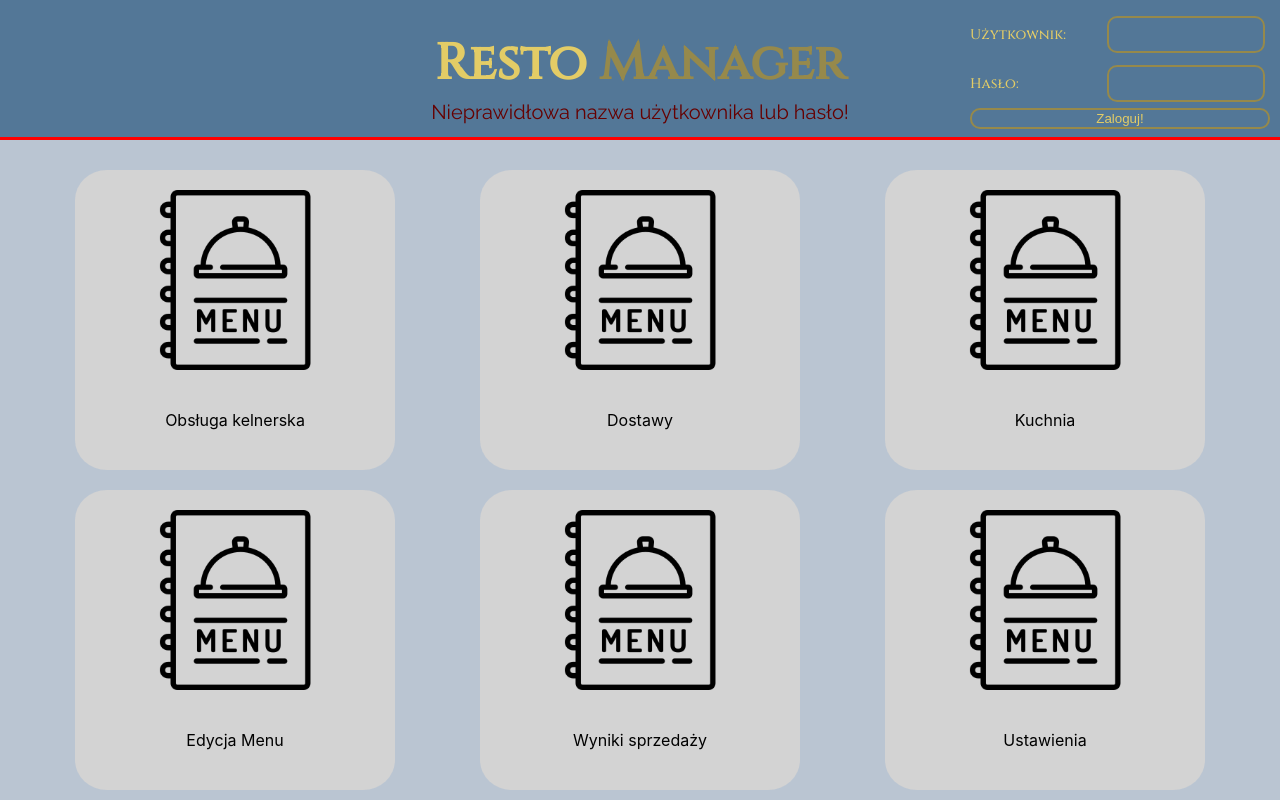
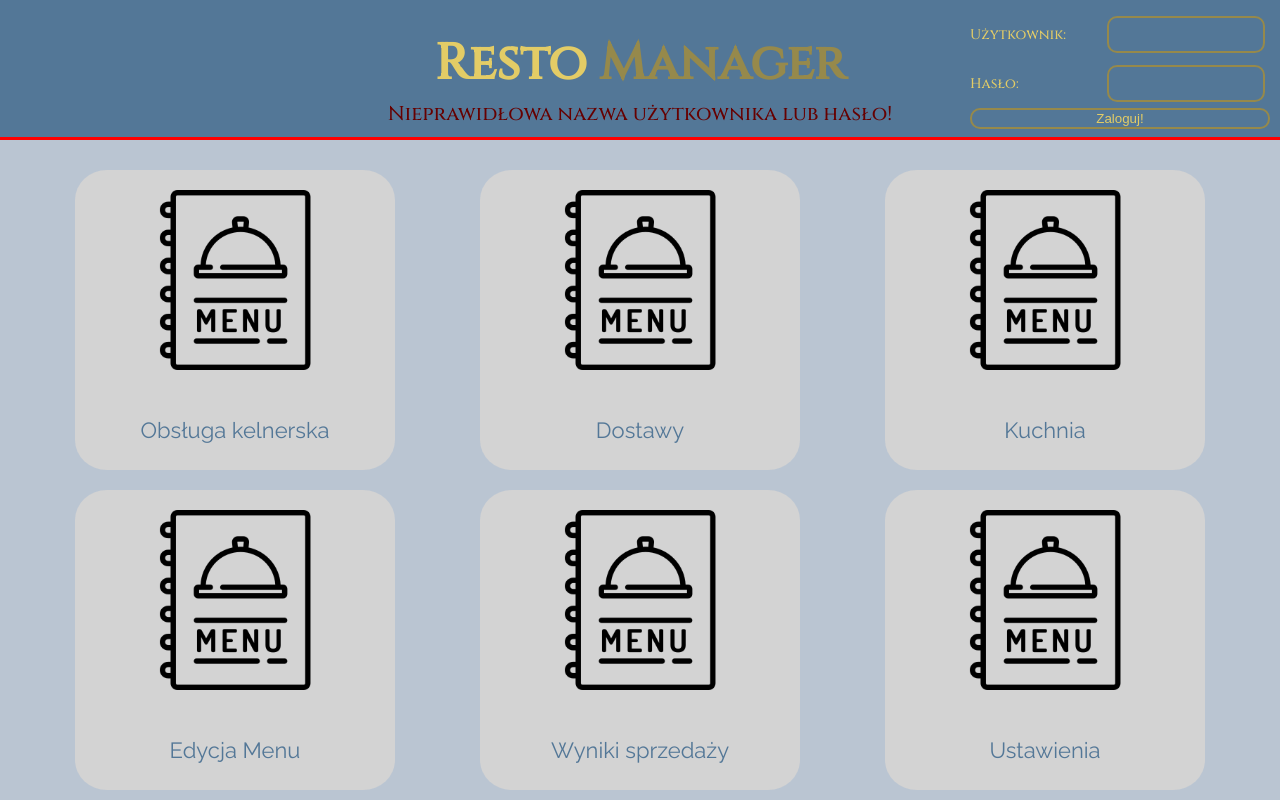
Before and after one commit to ant-st/restomanager, a React (Create React App) app: page / in a window 1280 px wide. Both pictures are taken after a click on the button "Zaloguj!". Built offline with nearby package versions, Linux system fonts and the light colour scheme; no server answers.

Commit message:
Changes: Homepage styling

```diff
--- a/src/App/App.css
+++ b/src/App/App.css
@@ -1,6 +1,7 @@
 body, html, #root, .App {
   height: 100%;
   width: 100%;
+  font-family: Raleway, serif;
 }
 
 .App {
--- a/src/HomePage/homepage.css
+++ b/src/HomePage/homepage.css
@@ -8,19 +8,27 @@
 
 #homepage a {
     text-decoration: none;
-    color: black;
+    color: #E3CC66;
+    font-size: 22px;
+    font-weight: 550;
 }
 
 .menuContainer {
     width: 25%;
     height: 300px;
     margin: 10px;
-    background-color: lightcoral;
+    background-color: #537797;
     border-radius: 10%;
+    transition: box-shadow 0.2s linear, background-color 0.2s linear, color 0.2s linear;
 }
 
-.disabled {
+.menuContainer:hover {
+    box-shadow: 8px 8px 24px 0 rgba(66, 68, 90, 1);;
+}
+
+#homepage a.disabled {
     background-color: lightgray;
+    color: #537797;
 }
 
 .menuContainer img {
--- a/src/Root/root.css
+++ b/src/Root/root.css
@@ -87,14 +87,20 @@ header button:hover {
     width: 0;
 
     color: #660000;
-    font-family: Raleway, serif;
     font-size: 20px;
     transition: opacity linear 0.5s, width linear 0.8s;
     overflow: hidden;
-    border-bottom: 3px solid red;
+
 }
 
 #errorMessage.animate {
+    border-bottom: 3px solid red;
+    width: 100%;
+    opacity: 1;
+}
+
+#errorMessage.loggedIn {
+    border-bottom: 3px solid lawngreen;
     width: 100%;
     opacity: 1;
 }
--- a/src/Root/root.js
+++ b/src/Root/root.js
@@ -51,7 +51,7 @@ export const Root = () => {
                             </div>
                         )
                     }
-                <div id="errorMessage" className={activeAnimation ? "animate" : undefined}>
+                <div id="errorMessage" className={activeAnimation ? (errorMessage ? "animate" : "loggedIn") : undefined}>
                     <p>{errorMessage}</p>
                 </div>
 
```
Also changed, not shown: 1 other file (tests, documents, lock files or other folders).
